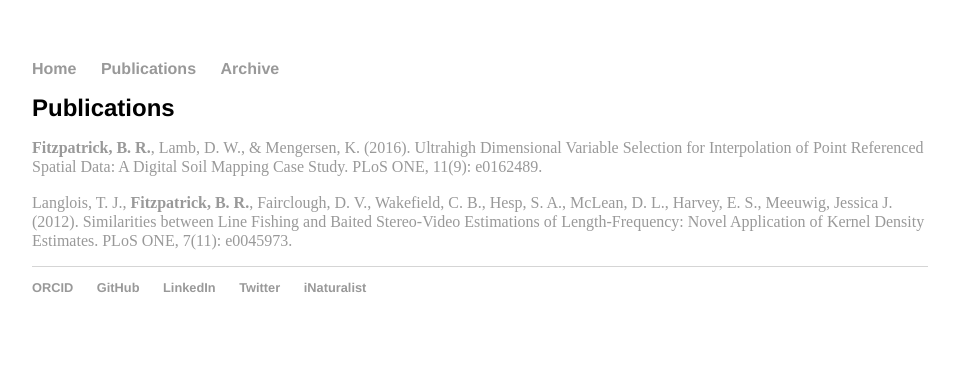
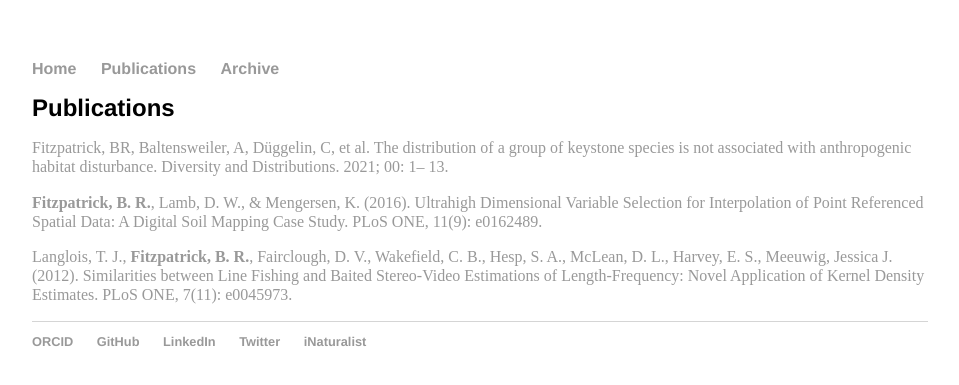
Before and after one commit to brfitzpatrick/brfitzpatrick.github.io, a Jekyll site: the page built from Publications.md, in a window 1280 px wide. Shown: the top 385 px of the page, without its empty margins (160-1119 px from the left). Built offline with Jekyll 4.4.1, drawn with Linux system fonts in a browser that asks for light colours.

Commit message:
added ref & link to early view of Diversity and Distributions paper

```diff
--- a/Publications.md
+++ b/Publications.md
@@ -4,6 +4,8 @@ title: Publications
 ---
 Publications
 ===================================
+[Fitzpatrick, BR, Baltensweiler, A, Düggelin, C, et al. The distribution of a group of keystone species is not associated with anthropogenic habitat disturbance. Diversity and Distributions. 2021; 00: 1– 13.](https://doi.org/10.1111/ddi.13217)
+
 [**Fitzpatrick, B. R.**, Lamb, D. W., & Mengersen, K. (2016). Ultrahigh Dimensional Variable Selection for Interpolation of Point Referenced Spatial Data: A Digital Soil Mapping Case Study. PLoS ONE, 11(9): e0162489.](http://journals.plos.org/plosone/article?id=10.1371/journal.pone.0162489)
 
 [Langlois, T. J., **Fitzpatrick, B. R.**, Fairclough, D. V., Wakefield, C. B., Hesp, S. A., McLean, D. L., Harvey, E. S., Meeuwig, Jessica J. (2012). Similarities between Line Fishing and Baited Stereo-Video Estimations of Length-Frequency: Novel Application of Kernel Density Estimates. PLoS ONE, 7(11): e0045973.](http://journals.plos.org/plosone/article?id=10.1371/journal.pone.0045973)
```
